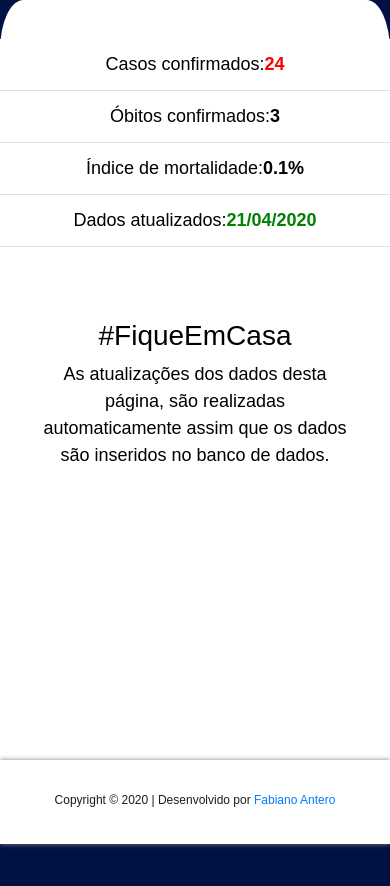
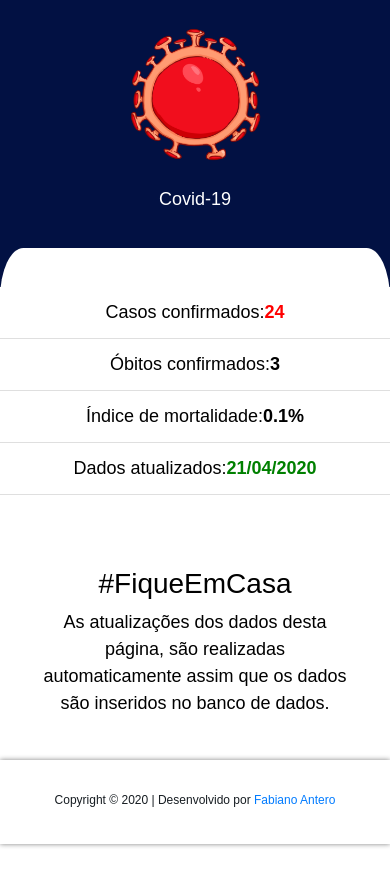
Before and after one commit to Fabiano-Antero/CovidST, a React (Create React App) app: page / in a window 390 px wide. Shown: the top 886 px of the page. Before the commit the page ends 844 px from the top, so only its background shows below. Built offline with nearby package versions, Linux system fonts and the light colour scheme; no server answers.

Commit message:
segunda atualização

```diff
--- a/src/App.css
+++ b/src/App.css
@@ -91,12 +91,7 @@ a:visited {
 @media only screen and (min-width: 320px) and (max-width: 720px) {
 
   .bord-text{
-    padding: 0% 10% 10% 10% !important;
-  }
-  .section0{
-    position: fixed;
-    top: 0px;
-    padding: 25mm 0mm 25mm 0mm;
+    padding: 0% 10% 20% 10% !important;
   }
 
   footer {
@@ -140,7 +135,7 @@ a:visited {
     background-color: white;
     background-repeat: repeat;
     background-position: center;
-    top: 1001px;
+
     height: 100vh;
 
   }
```
